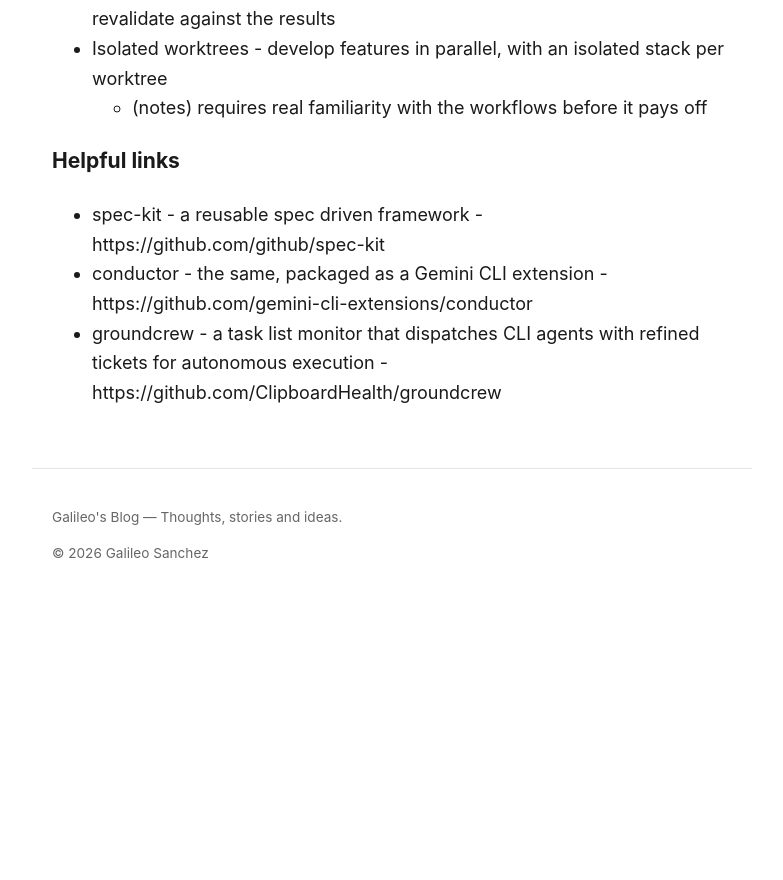
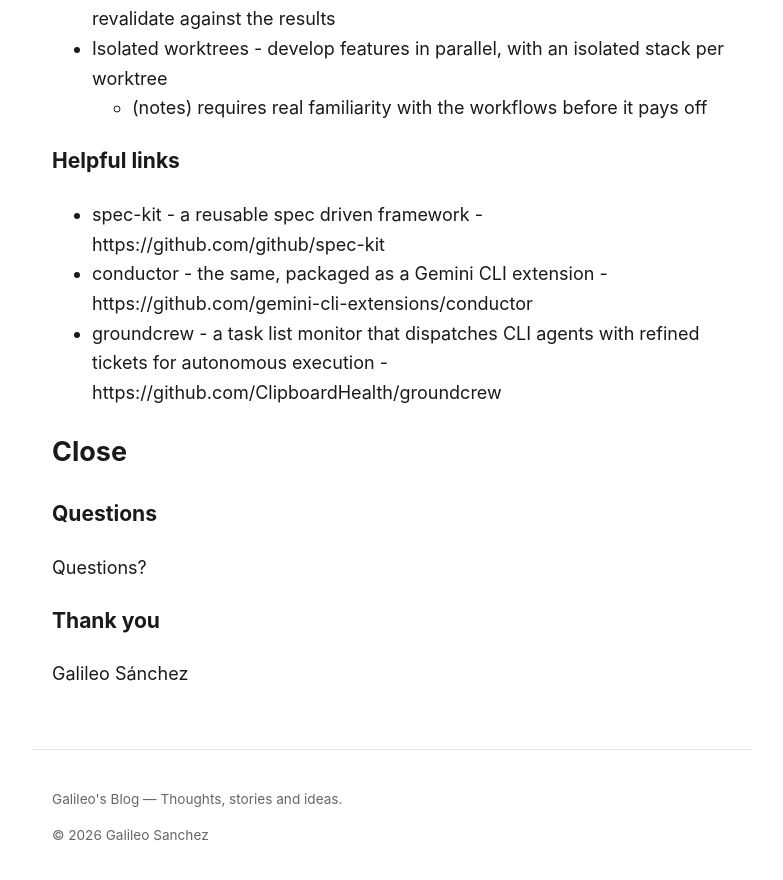
Before and after one commit to galileopy/blog, a Jekyll site: the page built from presentations/ai-assisted-coding-intro/outline.md, in a window 1280 px wide and 900 px high, scrolled down 6461 px. Shown: the top 880 px of the window, without its empty margins (248-1031 px from the left). Built offline with Jekyll 4.4.1, drawn with Linux system fonts in a browser that asks for light colours; our own code applies the rules of GitHub Pages for plain Markdown files; before the commit the page ends 7079 px from its top, so only the background shows below that.

Commit message:
docs(presentations): sync outline with the closing slides

```diff
--- a/presentations/ai-assisted-coding-intro/outline.md
+++ b/presentations/ai-assisted-coding-intro/outline.md
@@ -198,3 +198,13 @@
 - conductor - the same, packaged as a Gemini CLI extension - https://github.com/gemini-cli-extensions/conductor
 - groundcrew - a task list monitor that dispatches CLI agents with refined tickets for
   autonomous execution - https://github.com/ClipboardHealth/groundcrew
+
+## Close
+
+### Questions
+
+Questions?
+
+### Thank you
+
+Galileo Sánchez
```
